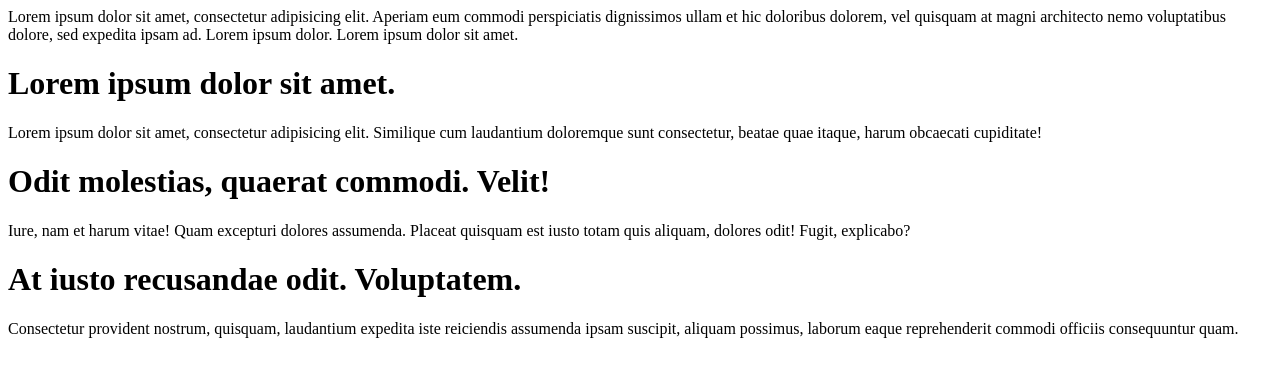
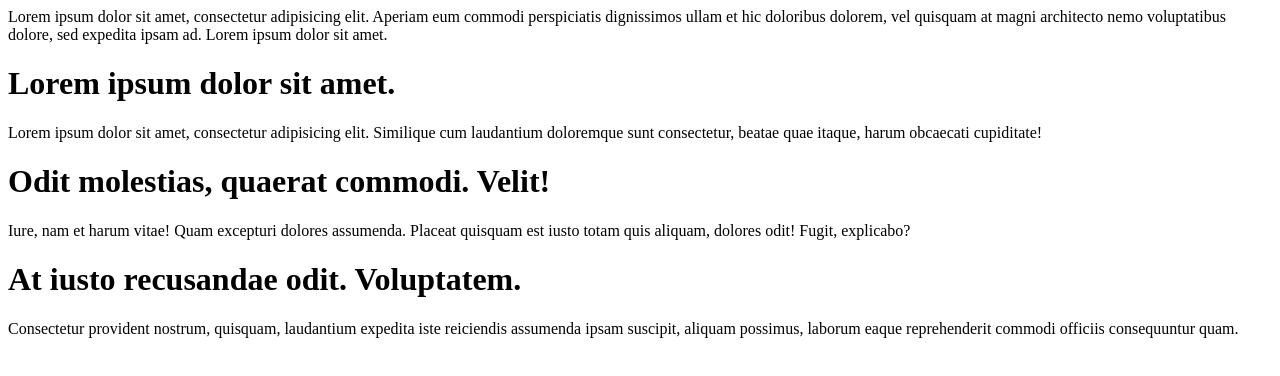
Before and after one commit to nikecode333/HTML-Examples, a plain HTML site: page index.html in a window 1280 px wide. Drawn offline with Linux system fonts and the light colour scheme.

Commit message:
刪除多餘段落

```diff
--- a/index.html
+++ b/index.html
@@ -7,10 +7,12 @@
     <title>Document</title>
 </head>
 <body>
+
+
+
     Lorem ipsum dolor sit amet, consectetur adipisicing elit. Aperiam eum commodi perspiciatis dignissimos ullam et hic doloribus dolorem, vel quisquam at magni architecto nemo voluptatibus dolore, sed expedita ipsam ad.
 
 
-Lorem ipsum dolor.
 
 Lorem ipsum dolor sit amet.
 <h1>Lorem ipsum dolor sit amet.</h1>
```
